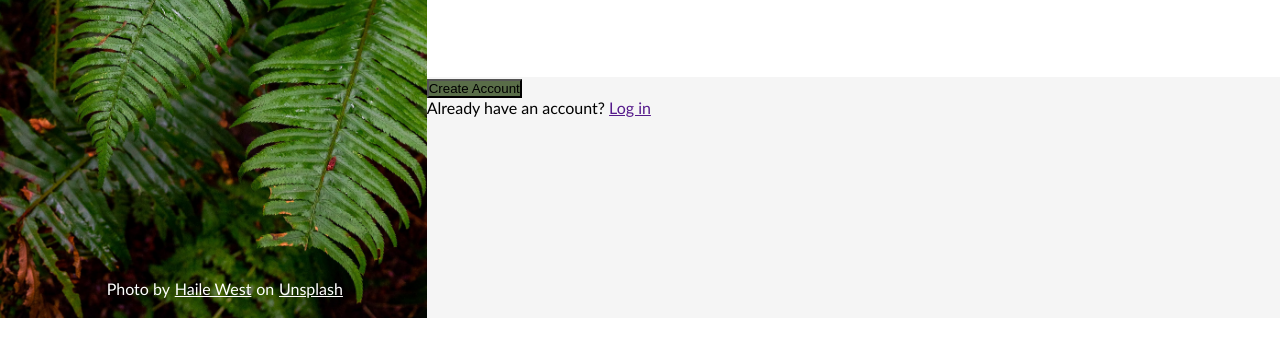
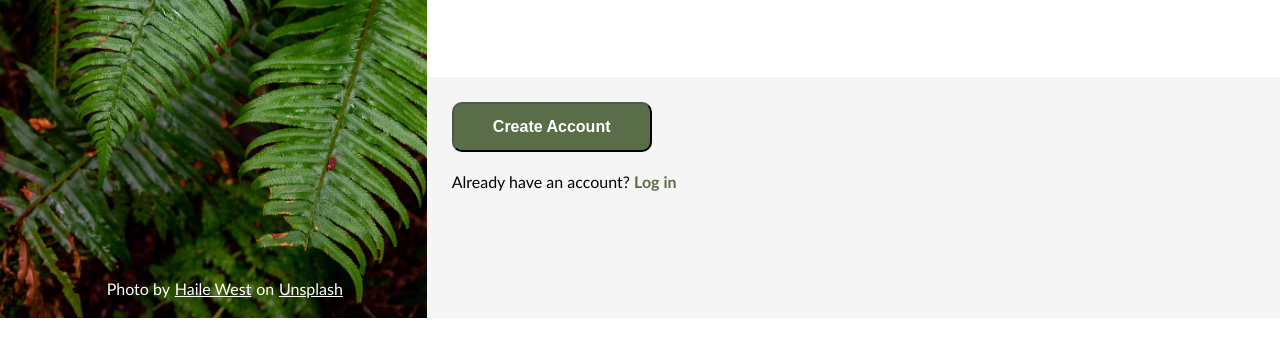
Before and after one commit to lex23unwin/8SignUpForm, a plain HTML site: page index.html in a window 1280 px wide. Shown: the part 325-682 px from the top of the page. Drawn offline with Linux system fonts and the light colour scheme.

Commit message:
Edited create account button area

```diff
--- a/style.css
+++ b/style.css
@@ -105,8 +105,25 @@ body {
     background-color: yellow;
     height: 37.5%;
     background-color: #f5f5f5;
+    padding-left: 25px;
+    padding-top: 25px;
+    display: flex;
+    flex-direction: column;
+    gap: 20px;
 }
 
 .sign-up-button {
     background-color: #596D48;
+    width: 200px;
+    border-radius: 10px;
+    height: 50px;
+    color: white;
+    font-weight: bold;
+    font-size: 1rem;
 }
+
+.log-in-link {
+    text-decoration: none;
+    color:  #596D48;
+    font-weight: 600;
+}
```
